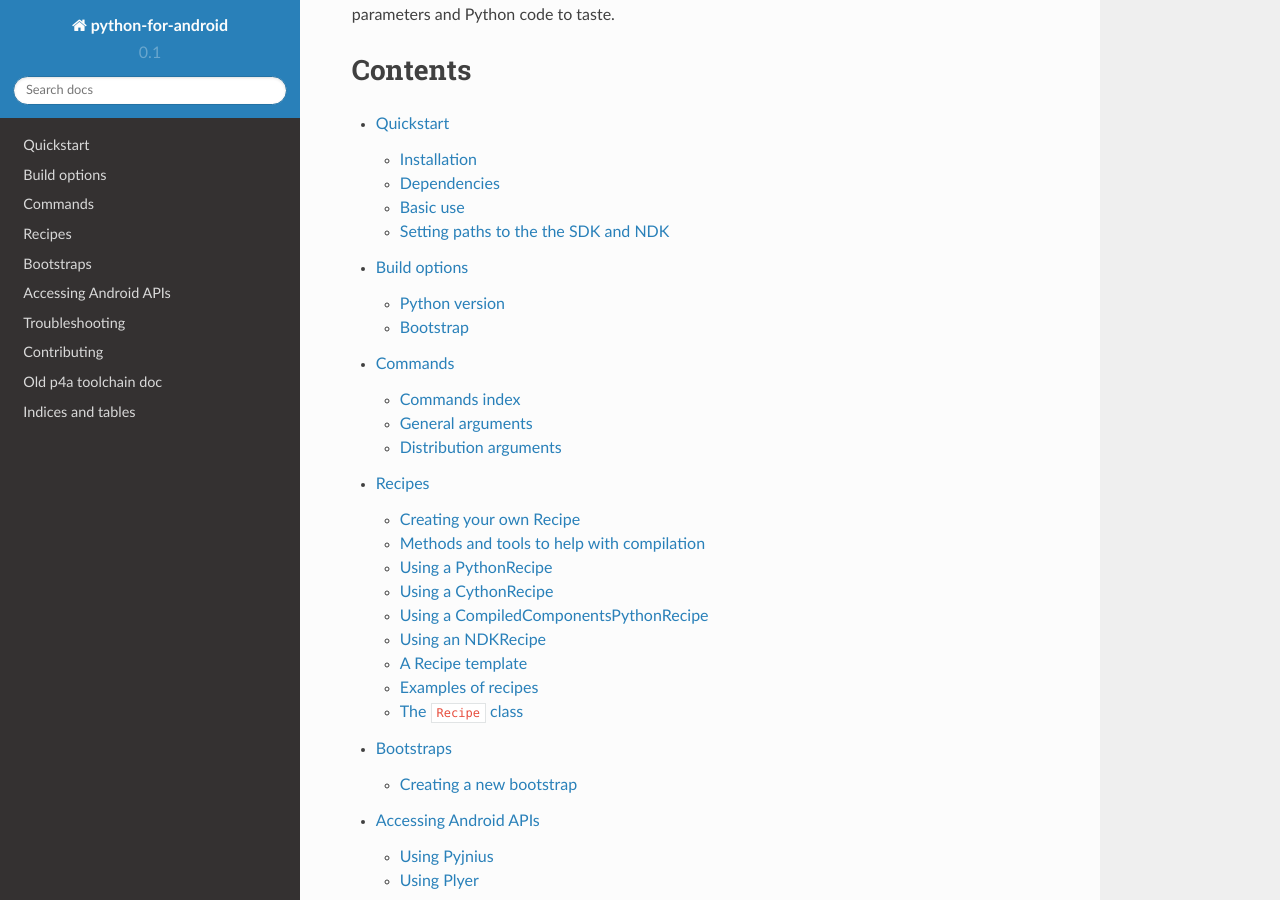
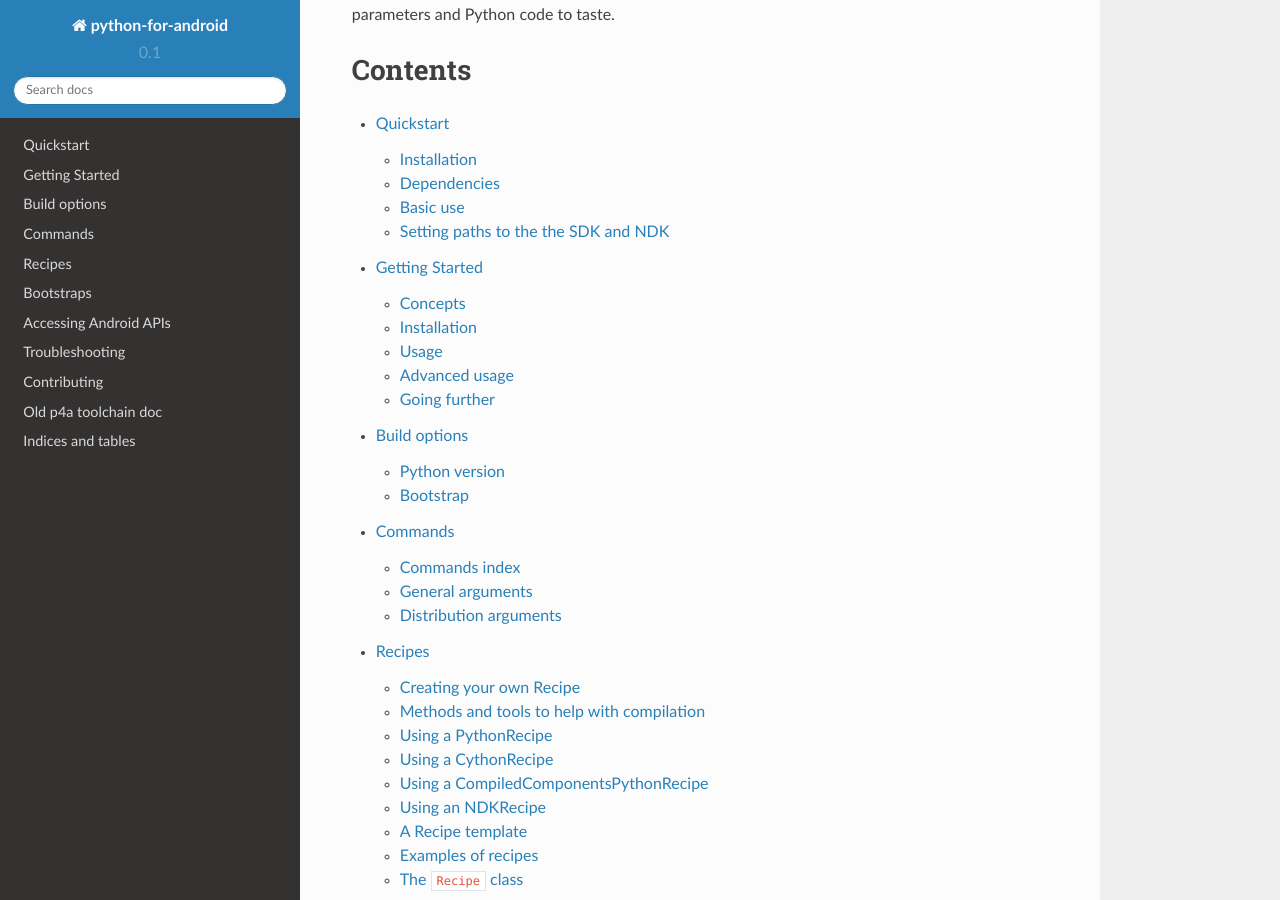
Before and after one commit to kivy/python-for-android, a Sphinx documentation site: the page built from doc/source/index.rst, in a window 1280 px wide and 900 px high, scrolled down 445 px. Built offline with Sphinx 7.4.7 and the Read the Docs theme 2.0.0, drawn with Linux system fonts in a browser that asks for light colours; pages that are not in the unit, such as notebooks, are missing from menus; some of the changed lines change nothing that is shown.

Commit message:
doc: add a getting started with the initial commands

```diff
--- /dev/null
+++ b/doc/source/gettingstarted.rst
@@ -0,0 +1,150 @@
+Getting Started
+===============
+
+Getting up and running on Python for android is a simple process and should only take you a couple of minutes. We'll refer to Python for android as P4A in this documentation.
+
+Concepts
+--------
+
+- requirements: For P4A, your applications dependencies are requirements that looks like `requirements.txt`, in one difference: P4A will search a recipe first instead of installing requirements with pip.
+
+- recipe: A recipe is a file that define how to compile a requirement. Any libraries that have a Python Extension MUST have a recipe in P4A. If there is no recipe for a requirement, it will be downloaded using pip.
+
+- build: A build is referring to a compiled recipe.
+
+- distribution: A distribution is the final "build" of all your requirements
+
+- bootstrap: A bootstrap is a "base" that will "boot" your application. Your application could boot on a project that use SDL2 as a base, or pygame, or a pure python web. The bootstrap you're using might behave differently.
+
+
+Installation
+------------
+
+Installing P4A
+~~~~~~~~~~~~~~
+
+P4A is not yet released on Pypi. Therefore, you can install it using pip::
+
+    pip install git+https://github.com/kivy/python-for-android.git
+
+Installing Dependencies
+~~~~~~~~~~~~~~~~~~~~~~~
+
+P4A has severals dependencies that must be installed:
+
+- git
+- ant
+- python2
+- cython (can be installed via pip)
+- a Java JDK (e.g. openjdk-7)
+- zlib (including 32 bit)
+- libncurses (including 32 bit)
+- unzip
+- virtualenv (can be installed via pip)
+- ccache (optional)
+
+On recent versions of Ubuntu and its derivatives you may be able to
+install most of these with::
+
+    sudo dpkg --add-architecture i386
+    sudo apt-get update
+    sudo apt-get install -y build-essential ccache git zlib1g-dev python2.7 python2.7-dev libncurses5:i386 libstdc++6:i386 zlib1g:i386 openjdk-7-jdk unzip ant ccache
+
+Installing Android SDK
+~~~~~~~~~~~~~~~~~~~~~~
+
+You need to download and unpack to a directory (let's say $HOME/Documents/):
+
+- `Android SDK <https://developer.android.com/sdk/index.html#Other>`_
+- `Android NDK <https://developer.android.com/ndk/downloads/index.html>`_
+
+Then, you can edit your `~/.bashrc` or others favorite shell to include new environment variables necessary for building on android::
+
+    # Adjust the paths!
+    export ANDROIDSDK="$HOME/Documents/android-sdk-21"
+    export ANDROIDNDK="$HOME/Documents/android-ndk-r10e"
+    export ANDROIDAPI="14"  # Minimum API version your application require
+    export ANDROIDNDKVER="r10e"  # Version of the NDK you installed
+
+You have the possibility to configure on any command the PATH to the SDK, NDK and Android API using:
+
+- `--sdk_dir PATH` as an equivalent of `$ANDROIDSDK`
+- `--ndk_dir PATH` as an equivalent of `$ANDROIDNDK`
+- `--android_api VERSION` as an equivalent of `$ANDROIDAPI`
+- `--ndk_ver PATH` as an equivalent of `$ANDROIDNDKVER`
+
+
+Usage
+-----
+
+Build a Kivy application
+~~~~~~~~~~~~~~~~~~~~~~~~
+
+To build your application, you need to have a name, version, a package identifier, and explicitly write the bootstrap you want to use, as long as the requirements::
+
+    p4a apk --private $HOME/code/myapp --package=org.example.myapp --name "My application" --version 0.1 --bootstrap=sdl2 --requirements=python2,kivy
+
+This will first build a distribution that contains `python2` and `kivy`, and using a SDL2 bootstrap. Python2 is here explicitely written as kivy can work with python2 or python3.
+
+Build a vispy application
+~~~~~~~~~~~~~~~~~~~~~~~~~
+
+To build your application, you need to have a name, version, a package identifier, and explicitly write the bootstrap you want to use, as long as the requirements::
+
+    p4a apk --private $HOME/code/myapp --package=org.example.myapp --name "My Vispy Application" --version 0.1 --bootstrap=sdl2 --requirements=vispy
+
+Rebuild everything
+~~~~~~~~~~~~~~~~~~
+
+In case you messed up somewhere, one day, or having issue, you might want to clean all the downloads, build, distributions available. This can be done with::
+
+    p4a clean_all
+
+
+Advanced usage
+--------------
+
+Recipes management
+~~~~~~~~~~~~~~~~~~
+
+You can see the list of the available recipes with::
+
+    p4a recipes
+
+In case you are contributing to p4a, if you want to test a recipes again,
+you need to clean the build and rebuild your distribution::
+
+    p4a clean_recipe_build RECIPENAME
+    p4a clean_dists
+    # then rebuild your distribution
+
+You can write "private" recipes for your application, just create a `p4a-folder` into your application, and put a recipe in it (edit the `__init__.py`)::
+
+    mkdir -p p4a-recipes/myrecipe
+    touch p4a-recipes/myrecipe/__init__.py
+
+
+Distributions management
+~~~~~~~~~~~~~~~~~~~~~~~~
+
+Every APK you build will create a distribution depending the requirements you put on the command line, until you specify a distribution name::
+
+   p4a apk --dist_name=myproject ...
+
+This will ensure your distribution will be built always in the same directory, and prevent having your disk growing everytime you adjust a requirement.
+
+You can list the available distribution::
+
+    p4a distributions
+
+And clean all of them::
+
+    p4a clean_dists
+
+Going further
+-------------
+
+P4A is capable of a lot like:
+
+- Using a configuration file to prevent you typing all the options everytime
+- ...
--- a/doc/source/index.rst
+++ b/doc/source/index.rst
@@ -27,6 +27,7 @@
    :maxdepth: 2
 
    quickstart
+   gettingstarted
    buildoptions
    installation
    commands
```
Also changed, not shown: 1 other file.
